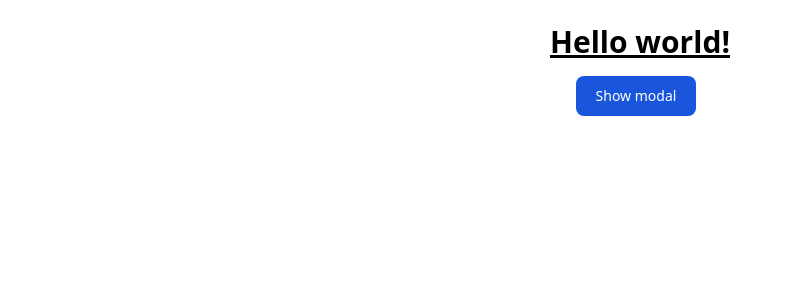
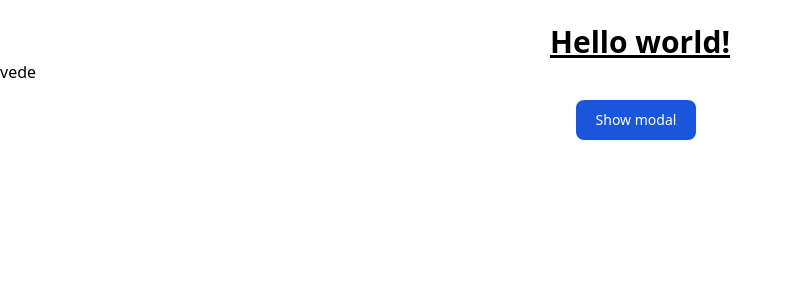
Before and after one commit to Giovanni-Palmitessa/project96-team7-deliveboo-vue, a Vue app: page / in a window 1280 px wide. Shown: the top 300 px of the page, without its empty margins (0-793 px from the left). Built offline with nearby package versions, Linux system fonts and the light colour scheme.

Commit message:
color config

```diff
--- a/src/App.vue
+++ b/src/App.vue
@@ -9,7 +9,7 @@ export default {
 
 <template>
   <h1 class="text-3xl font-bold underline text-center pt-6">Hello world!</h1>
-
+  <h1 class="text-verde">vede</h1>
   <div>
     <div class="flex justify-center p-4">
       <button
--- a/tailwind.config.js
+++ b/tailwind.config.js
@@ -6,6 +6,10 @@ export default {
     "./node_modules/flowbite/*/.js",
   ],
   theme: {
+    colors: {
+      secondary: "#00846B",
+      primary: "ffc244",
+    },
     extend: {},
   },
   plugins: [require("flowbite/plugin")],
```
